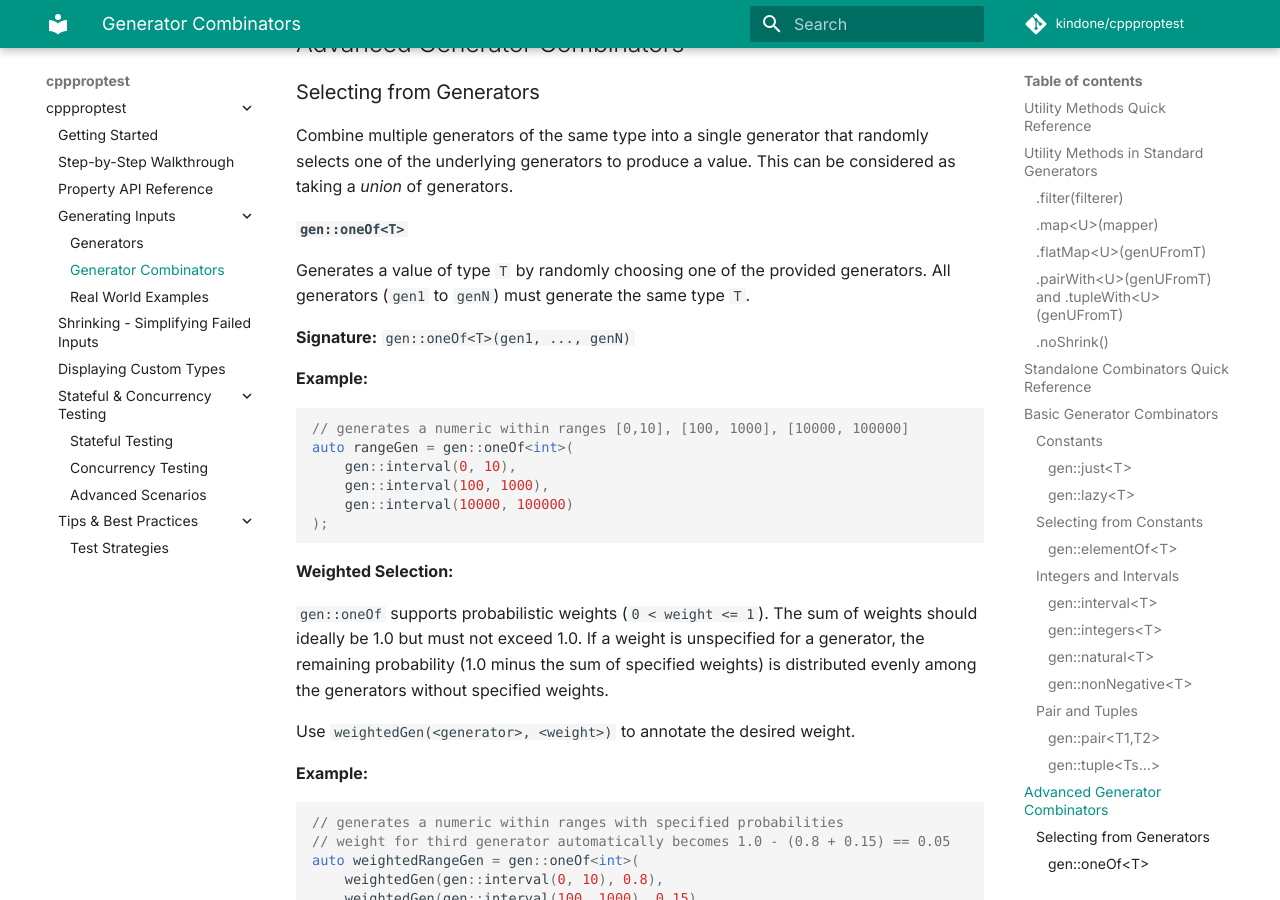
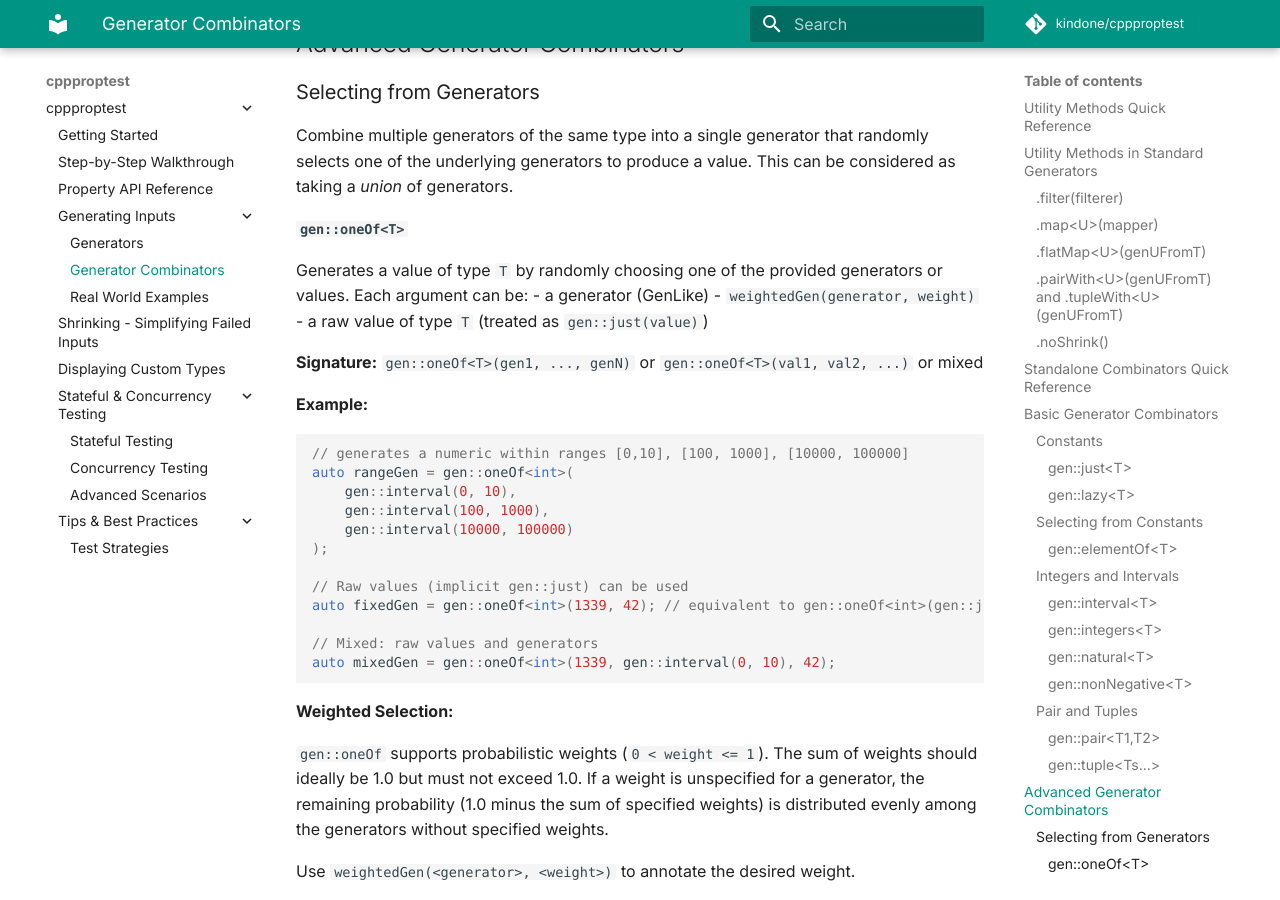
Before and after one commit to kindone/cppproptest2, an MkDocs documentation site: the page built from docs/Combinators.md, in a window 1280 px wide and 900 px high, scrolled down 9239 px. Built offline with MkDocs 1.6.1 and Material for MkDocs 9.7.7, drawn with Linux system fonts in a browser that asks for light colours; some web fonts are replaced; comment, search, counter and statistics services are not loaded.

Commit message:
feat: gen::oneOf<T> can take a T as argument
gen::oneOf<T> can now take gens, weighted gens, and values
values are implicitly converted to gen::just<T>

````diff
--- a/docs/Combinators.md
+++ b/docs/Combinators.md
@@ -376,9 +376,12 @@ Combine multiple generators of the same type into a single generator that random
 
 #### `gen::oneOf<T>`
 
-Generates a value of type `T` by randomly choosing one of the provided generators. All generators (`gen1` to `genN`) must generate the same type `T`.
+Generates a value of type `T` by randomly choosing one of the provided generators or values. Each argument can be:
+- a generator (GenLike)
+- `weightedGen(generator, weight)`
+- a raw value of type `T` (treated as `gen::just(value)`)
 
-**Signature:** `gen::oneOf<T>(gen1, ..., genN)`
+**Signature:** `gen::oneOf<T>(gen1, ..., genN)` or `gen::oneOf<T>(val1, val2, ...)` or mixed
 
 **Example:**
 
@@ -389,6 +392,12 @@ auto rangeGen = gen::oneOf<int>(
     gen::interval(100, 1000),
     gen::interval(10000, 100000)
 );
+
+// Raw values (implicit gen::just) can be used
+auto fixedGen = gen::oneOf<int>(1339, 42); // equivalent to gen::oneOf<int>(gen::just(1339), gen::just(42))
+
+// Mixed: raw values and generators
+auto mixedGen = gen::oneOf<int>(1339, gen::interval(0, 10), 42);
 ```
 
 **Weighted Selection:**
````
Also changed, not shown: docs/Generators.md (+1 -1 lines), 4 other files.
